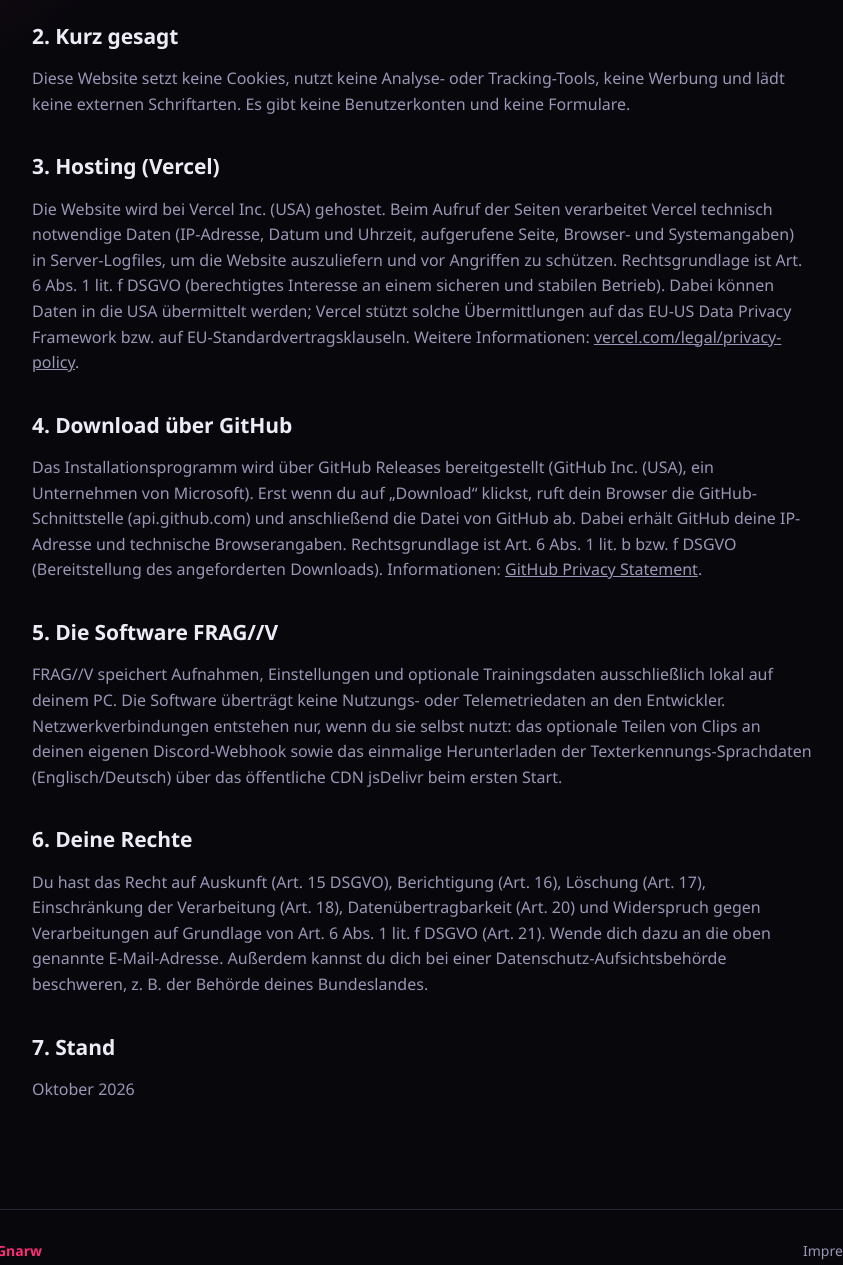
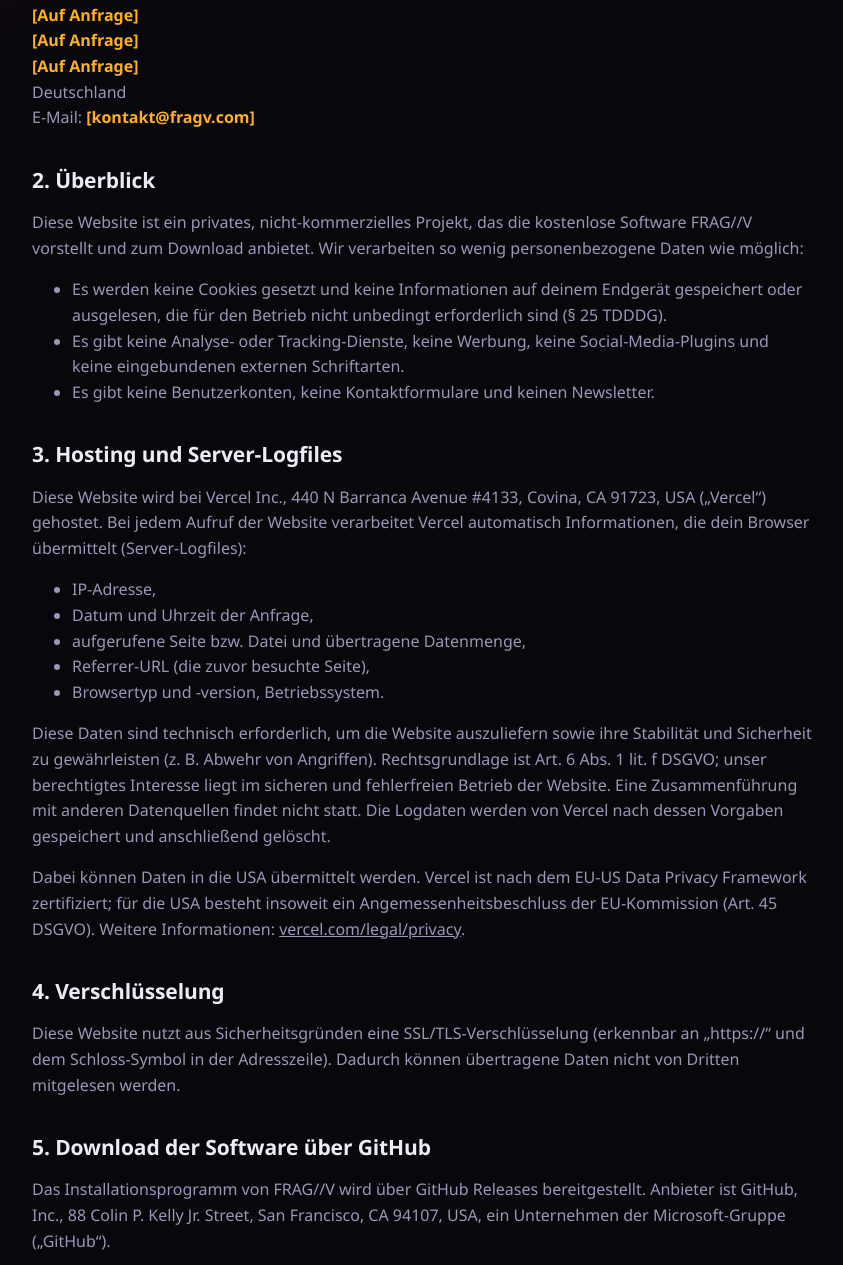
Before and after one commit to CoderGnarw/FRAGV, a plain HTML site: page datenschutz.html in a window 1280 px wide. Shown: the part 323-1588 px from the top of the page, without its empty margins (218-1061 px from the left). Drawn offline with Linux system fonts and the light colour scheme.

Commit message:
Revise privacy policy for GDPR compliance
Updated the privacy policy to reflect changes in data processing and rights under GDPR.

```diff
--- a/datenschutz.html
+++ b/datenschutz.html
@@ -13,26 +13,64 @@
 <header class="nav"><div class="wrap"><a class="logo" href="./"><img src="img/logo.png" alt="" width="36" height="36"><b>FRAG//V</b></a><span style="margin-left:auto"></span><a class="btn sm" href="./">← Zurück</a></div></header>
 <main class="wrap"><article class="legal">
 <h1>Datenschutzerklärung</h1>
+
 <h2>1. Verantwortlicher</h2>
-<p><span class="fill">[Vorname Nachname]</span>, <span class="fill">[Straße Hausnummer]</span>, <span class="fill">[PLZ Ort]</span>, Deutschland · E-Mail: <span class="fill">[kontakt@deine-domain.de]</span></p>
+<p>Verantwortlich für die Datenverarbeitung auf dieser Website im Sinne der Datenschutz-Grundverordnung (DSGVO) ist:</p>
+<p><span class="fill">[Auf Anfrage]</span><br><span class="fill">[Auf Anfrage]</span><br><span class="fill">[Auf Anfrage]</span><br>Deutschland<br>E-Mail: <span class="fill">[kontakt@fragv.com]</span></p>
 
-<h2>2. Kurz gesagt</h2>
-<p>Diese Website setzt keine Cookies, nutzt keine Analyse- oder Tracking-Tools, keine Werbung und lädt keine externen Schriftarten. Es gibt keine Benutzerkonten und keine Formulare.</p>
+<h2>2. Überblick</h2>
+<p>Diese Website ist ein privates, nicht-kommerzielles Projekt, das die kostenlose Software FRAG//V vorstellt und zum Download anbietet. Wir verarbeiten so wenig personenbezogene Daten wie möglich:</p>
+<ul>
+  <li>Es werden keine Cookies gesetzt und keine Informationen auf deinem Endgerät gespeichert oder ausgelesen, die für den Betrieb nicht unbedingt erforderlich sind (§ 25 TDDDG).</li>
+  <li>Es gibt keine Analyse- oder Tracking-Dienste, keine Werbung, keine Social-Media-Plugins und keine eingebundenen externen Schriftarten.</li>
+  <li>Es gibt keine Benutzerkonten, keine Kontaktformulare und keinen Newsletter.</li>
+</ul>
 
-<h2>3. Hosting (Vercel)</h2>
-<p>Die Website wird bei Vercel Inc. (USA) gehostet. Beim Aufruf der Seiten verarbeitet Vercel technisch notwendige Daten (IP-Adresse, Datum und Uhrzeit, aufgerufene Seite, Browser- und Systemangaben) in Server-Logfiles, um die Website auszuliefern und vor Angriffen zu schützen. Rechtsgrundlage ist Art. 6 Abs. 1 lit. f DSGVO (berechtigtes Interesse an einem sicheren und stabilen Betrieb). Dabei können Daten in die USA übermittelt werden; Vercel stützt solche Übermittlungen auf das EU-US Data Privacy Framework bzw. auf EU-Standardvertragsklauseln. Weitere Informationen: <a href="https://vercel.com/legal/privacy-policy" rel="noopener">vercel.com/legal/privacy-policy</a>.</p>
+<h2>3. Hosting und Server-Logfiles</h2>
+<p>Diese Website wird bei Vercel Inc., 440 N Barranca Avenue #4133, Covina, CA 91723, USA („Vercel“) gehostet. Bei jedem Aufruf der Website verarbeitet Vercel automatisch Informationen, die dein Browser übermittelt (Server-Logfiles):</p>
+<ul>
+  <li>IP-Adresse,</li>
+  <li>Datum und Uhrzeit der Anfrage,</li>
+  <li>aufgerufene Seite bzw. Datei und übertragene Datenmenge,</li>
+  <li>Referrer-URL (die zuvor besuchte Seite),</li>
+  <li>Browsertyp und -version, Betriebssystem.</li>
+</ul>
+<p>Diese Daten sind technisch erforderlich, um die Website auszuliefern sowie ihre Stabilität und Sicherheit zu gewährleisten (z. B. Abwehr von Angriffen). Rechtsgrundlage ist Art. 6 Abs. 1 lit. f DSGVO; unser berechtigtes Interesse liegt im sicheren und fehlerfreien Betrieb der Website. Eine Zusammenführung mit anderen Datenquellen findet nicht statt. Die Logdaten werden von Vercel nach dessen Vorgaben gespeichert und anschließend gelöscht.</p>
+<p>Dabei können Daten in die USA übermittelt werden. Vercel ist nach dem EU-US Data Privacy Framework zertifiziert; für die USA besteht insoweit ein Angemessenheitsbeschluss der EU-Kommission (Art. 45 DSGVO). Weitere Informationen: <a href="https://vercel.com/legal/privacy" rel="noopener">vercel.com/legal/privacy</a>.</p>
 
-<h2>4. Download über GitHub</h2>
-<p>Das Installationsprogramm wird über GitHub Releases bereitgestellt (GitHub Inc. (USA), ein Unternehmen von Microsoft). Erst wenn du auf „Download“ klickst, ruft dein Browser die GitHub-Schnittstelle (api.github.com) und anschließend die Datei von GitHub ab. Dabei erhält GitHub deine IP-Adresse und technische Browserangaben. Rechtsgrundlage ist Art. 6 Abs. 1 lit. b bzw. f DSGVO (Bereitstellung des angeforderten Downloads). Informationen: <a href="https://docs.github.com/site-policy/privacy-policies/github-general-privacy-statement" rel="noopener">GitHub Privacy Statement</a>.</p>
+<h2>4. Verschlüsselung</h2>
+<p>Diese Website nutzt aus Sicherheitsgründen eine SSL/TLS-Verschlüsselung (erkennbar an „https://“ und dem Schloss-Symbol in der Adresszeile). Dadurch können übertragene Daten nicht von Dritten mitgelesen werden.</p>
 
-<h2>5. Die Software FRAG//V</h2>
-<p>FRAG//V speichert Aufnahmen, Einstellungen und optionale Trainingsdaten ausschließlich lokal auf deinem PC. Die Software überträgt keine Nutzungs- oder Telemetriedaten an den Entwickler. Netzwerkverbindungen entstehen nur, wenn du sie selbst nutzt: das optionale Teilen von Clips an deinen eigenen Discord-Webhook sowie das einmalige Herunterladen der Texterkennungs-Sprachdaten (Englisch/Deutsch) über das öffentliche CDN jsDelivr beim ersten Start.</p>
+<h2>5. Download der Software über GitHub</h2>
+<p>Das Installationsprogramm von FRAG//V wird über GitHub Releases bereitgestellt. Anbieter ist GitHub, Inc., 88 Colin P. Kelly Jr. Street, San Francisco, CA 94107, USA, ein Unternehmen der Microsoft-Gruppe („GitHub“).</p>
+<p>Beim bloßen Besuch dieser Website wird keine Verbindung zu GitHub hergestellt. Erst wenn du auf „Download“ klickst, ruft dein Browser die Schnittstelle von GitHub (api.github.com) ab, um die aktuelle Version zu ermitteln, und lädt anschließend die Datei von Servern von GitHub herunter. Dabei erhält GitHub deine IP-Adresse sowie technische Angaben zu Browser und Betriebssystem. Rechtsgrundlage ist Art. 6 Abs. 1 lit. b DSGVO (Bereitstellung des von dir angeforderten Downloads) sowie Art. 6 Abs. 1 lit. f DSGVO (berechtigtes Interesse an einer zuverlässigen und kostenlosen Bereitstellung der Datei).</p>
+<p>GitHub ist nach dem EU-US Data Privacy Framework zertifiziert. Weitere Informationen: <a href="https://docs.github.com/de/site-policy/privacy-policies/github-general-privacy-statement" rel="noopener">GitHub-Datenschutzerklärung</a>.</p>
 
-<h2>6. Deine Rechte</h2>
-<p>Du hast das Recht auf Auskunft (Art. 15 DSGVO), Berichtigung (Art. 16), Löschung (Art. 17), Einschränkung der Verarbeitung (Art. 18), Datenübertragbarkeit (Art. 20) und Widerspruch gegen Verarbeitungen auf Grundlage von Art. 6 Abs. 1 lit. f DSGVO (Art. 21). Wende dich dazu an die oben genannte E-Mail-Adresse. Außerdem kannst du dich bei einer Datenschutz-Aufsichtsbehörde beschweren, z. B. der Behörde deines Bundeslandes.</p>
+<h2>6. Kontakt per E-Mail</h2>
+<p>Wenn du uns per E-Mail kontaktierst, verarbeiten wir deine E-Mail-Adresse, deinen Namen (falls angegeben) und den Inhalt deiner Nachricht, um deine Anfrage zu beantworten. Rechtsgrundlage ist Art. 6 Abs. 1 lit. f DSGVO (berechtigtes Interesse an der Beantwortung von Anfragen) bzw. Art. 6 Abs. 1 lit. b DSGVO, wenn deine Anfrage auf einen Vertrag oder vorvertragliche Maßnahmen gerichtet ist. Die Daten werden gelöscht, sobald die Anfrage abschließend bearbeitet ist und keine gesetzlichen Aufbewahrungspflichten entgegenstehen.</p>
 
-<h2>7. Stand</h2>
-<p>Oktober 2026</p>
+<h2>7. Die Software FRAG//V</h2>
+<p>Diese Datenschutzerklärung betrifft die Website. Zur Software FRAG//V selbst: Sie speichert Aufnahmen, Einstellungen und optionale Trainingsdaten ausschließlich lokal auf deinem PC und sendet keine Nutzungs- oder Telemetriedaten an uns. Netzwerkverbindungen entstehen nur, wenn du sie selbst auslöst bzw. einrichtest: beim einmaligen Herunterladen der Sprachdaten für die Texterkennung (Englisch/Deutsch) über das öffentliche Content-Delivery-Network jsDelivr beim ersten Start sowie beim optionalen Teilen von Clips an einen von dir eingerichteten Discord-Webhook (es gelten dann die Datenschutzbestimmungen von Discord).</p>
+
+<h2>8. Deine Rechte</h2>
+<p>Du hast gegenüber uns folgende Rechte hinsichtlich der dich betreffenden personenbezogenen Daten:</p>
+<ul>
+  <li>Recht auf Auskunft (Art. 15 DSGVO),</li>
+  <li>Recht auf Berichtigung (Art. 16 DSGVO),</li>
+  <li>Recht auf Löschung (Art. 17 DSGVO),</li>
+  <li>Recht auf Einschränkung der Verarbeitung (Art. 18 DSGVO),</li>
+  <li>Recht auf Datenübertragbarkeit (Art. 20 DSGVO).</li>
+</ul>
+<p><b>Widerspruchsrecht (Art. 21 DSGVO):</b> Soweit wir Daten auf Grundlage von Art. 6 Abs. 1 lit. f DSGVO verarbeiten, kannst du aus Gründen, die sich aus deiner besonderen Situation ergeben, jederzeit Widerspruch gegen diese Verarbeitung einlegen.</p>
+<p>Zur Ausübung deiner Rechte genügt eine E-Mail an die oben genannte Adresse.</p>
+<p>Außerdem hast du das Recht, dich bei einer Datenschutz-Aufsichtsbehörde zu beschweren (Art. 77 DSGVO), insbesondere in dem Mitgliedstaat deines Aufenthaltsorts, deines Arbeitsplatzes oder des Orts des mutmaßlichen Verstoßes. Für uns zuständig ist: <span class="fill">[Name der Datenschutz-Aufsichtsbehörde deines Bundeslandes, z. B. „Landesbeauftragte für Datenschutz und Informationsfreiheit Nordrhein-Westfalen“]</span>.</p>
+
+<h2>9. Automatisierte Entscheidungen</h2>
+<p>Eine automatisierte Entscheidungsfindung einschließlich Profiling (Art. 22 DSGVO) findet nicht statt.</p>
+
+<h2>10. Änderungen</h2>
+<p>Wir passen diese Datenschutzerklärung an, wenn sich die Website oder die eingesetzten Dienste ändern. Es gilt die jeweils hier veröffentlichte Fassung.</p>
+<p>Stand: Oktober 2026</p>
 </article></main>
 <footer><div class="wrap"><span>FRAG//V · Coded by <span class="gn">Gnarw</span></span><span class="sp"></span><a href="impressum.html">Impressum</a><a href="datenschutz.html">Datenschutz</a></div></footer>
 </body>
```
